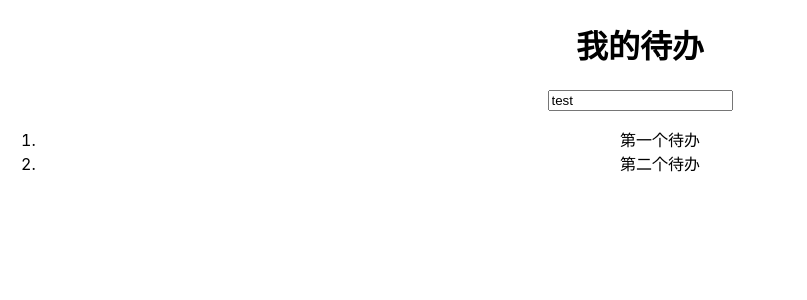
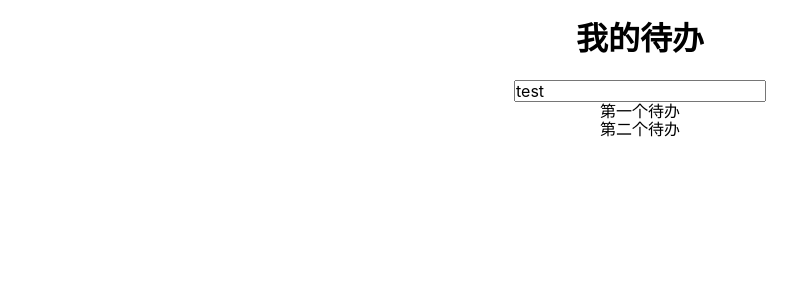
Before and after one commit to JDW0907/todo-list, a React (Create React App) app: page / in a window 1280 px wide. Shown: the top 300 px of the page, without its empty margins (0-807 px from the left). Built offline with nearby package versions, Linux system fonts and the light colour scheme.

Commit message:
添加reset样式

```diff
--- a/package.json
+++ b/package.json
@@ -4,6 +4,7 @@
   "private": true,
   "dependencies": {
     "jquery": "^3.4.1",
+    "normalize.css": "^8.0.1",
     "react": "^16.9.0",
     "react-dom": "^16.9.0",
     "react-scripts": "3.1.1"
--- a/src/App.js
+++ b/src/App.js
@@ -1,7 +1,10 @@
 import React, { Component } from 'react';
 import './App.css';
+import 'normalize.css';
+import './reset.css';
 import TodoInput from './TodoInput';
 import TodoItem from './TodoItem';
+
 
   class App extends Component {
     constructor(props){
--- /dev/null
+++ b/src/reset.css
@@ -0,0 +1,17 @@
+*{
+    margin: 0;
+    padding: 0;
+    box-sizing: border-box;
+  }
+  *::after{
+    box-sizing: border-box;
+  }
+  *::before{
+    box-sizing: border-box;
+  }
+  ul,ol,dl{
+    list-style:none;
+  }
+  a{
+    color: inherit;
+  }
```
Also changed, not shown: 1 other file (tests, documents, lock files or other folders).
